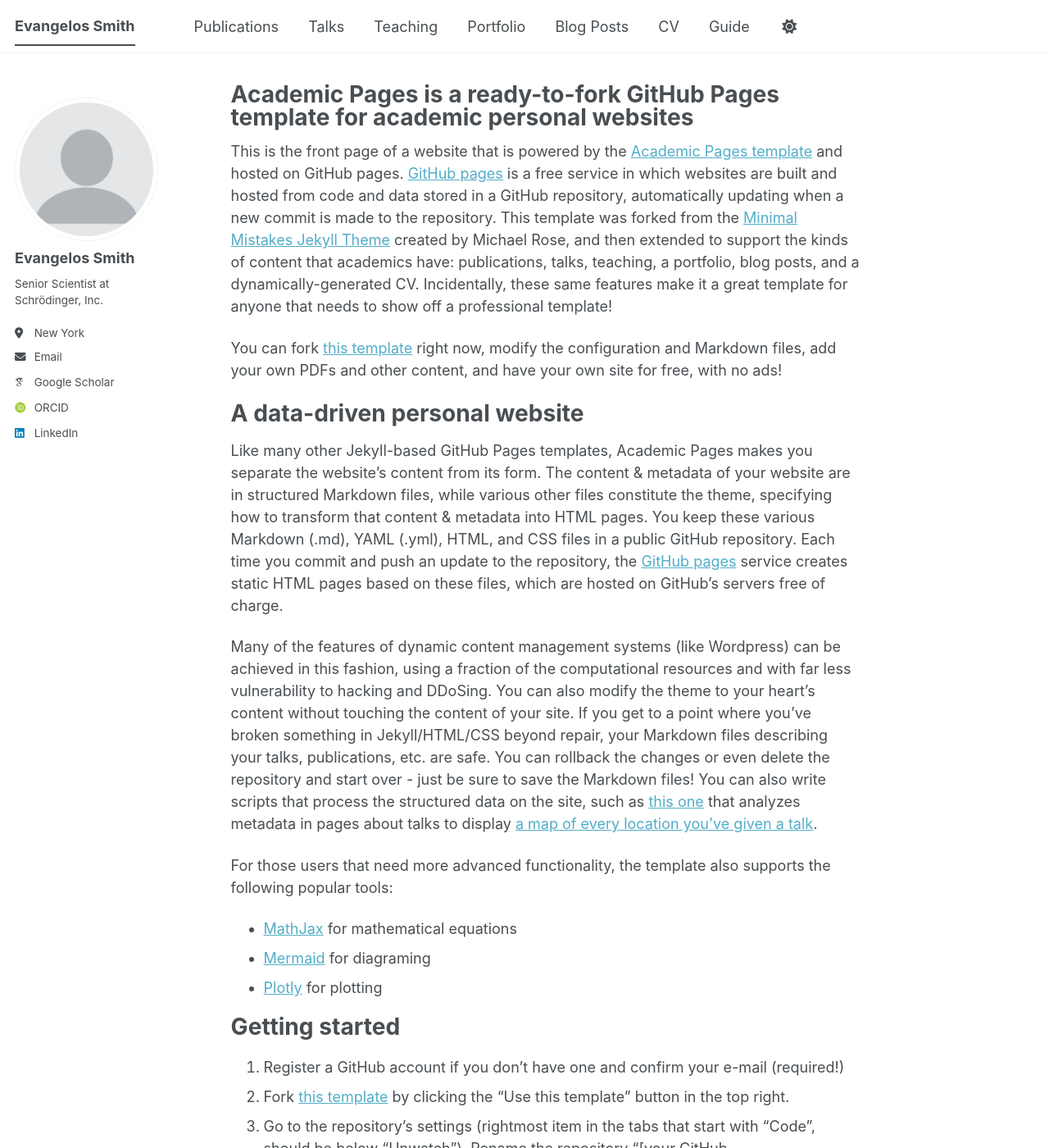
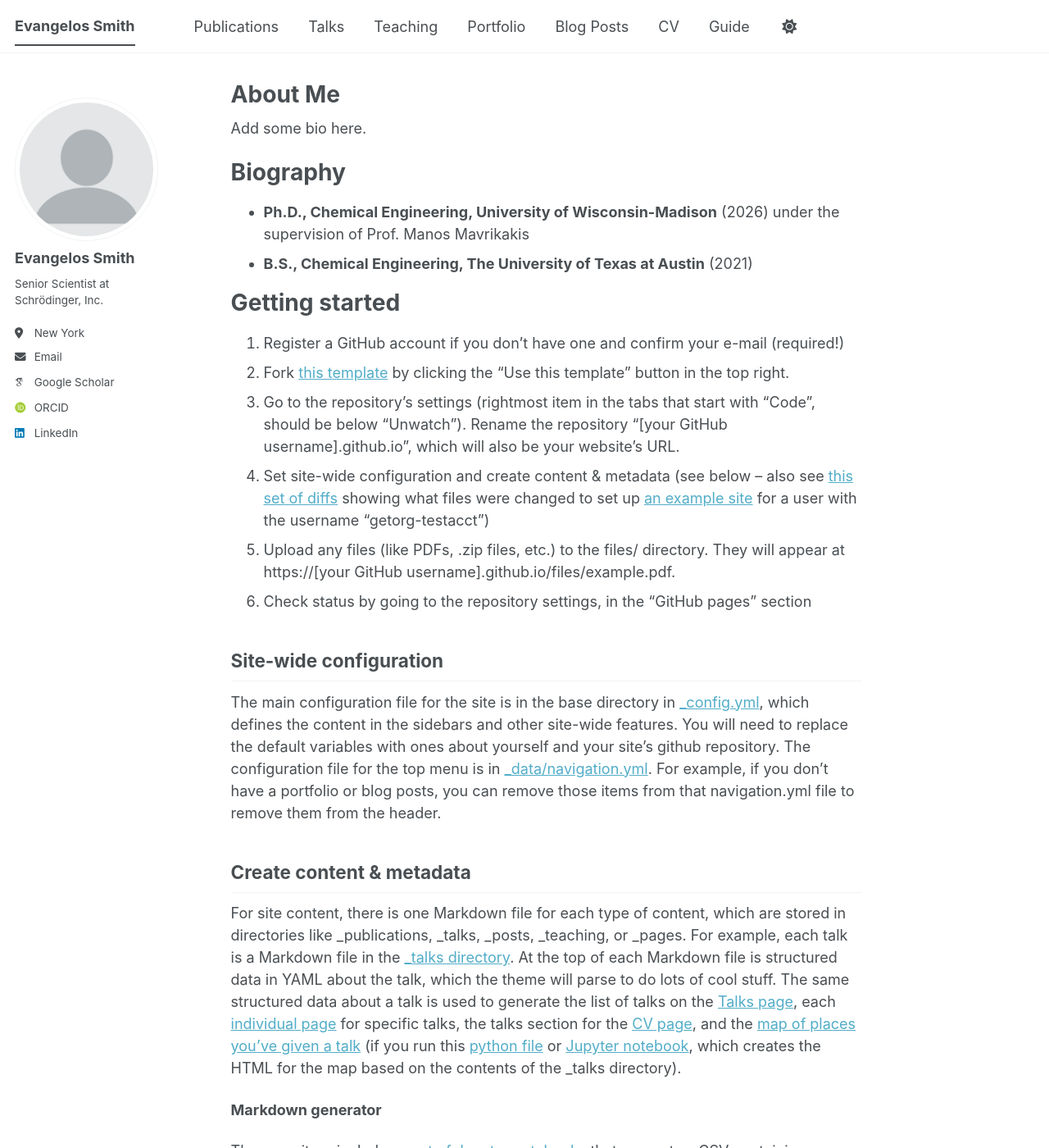
Before and after one commit to evangelossmith/evangelossmith.github.io, a Jekyll site: the page built from _pages/about.md, in a window 1280 px wide and 1400 px high. Shown: the whole window at 82% size. Built offline with Jekyll 4.4.1, drawn with Linux system fonts in a browser that asks for light colours; some web fonts are replaced; a script bundle is joined from its source files by our own code; library files that are not in the unit come from our copies.

Commit message:
Update about.md

```diff
--- a/_pages/about.md
+++ b/_pages/about.md
@@ -1,26 +1,18 @@
 ---
 permalink: /
-title: "Academic Pages is a ready-to-fork GitHub Pages template for academic personal websites"
+title: "About Me"
 author_profile: true
 redirect_from:
   - /about/
   - /about.html
 ---
 
-This is the front page of a website that is powered by the [Academic Pages template](https://github.com/academicpages/academicpages.github.io) and hosted on GitHub pages. [GitHub pages](https://pages.github.com) is a free service in which websites are built and hosted from code and data stored in a GitHub repository, automatically updating when a new commit is made to the repository. This template was forked from the [Minimal Mistakes Jekyll Theme](https://mmistakes.github.io/minimal-mistakes/) created by Michael Rose, and then extended to support the kinds of content that academics have: publications, talks, teaching, a portfolio, blog posts, and a dynamically-generated CV. Incidentally, these same features make it a great template for anyone that needs to show off a professional template!
+Add some bio here.
 
- You can fork [this template](https://github.com/academicpages/academicpages.github.io) right now, modify the configuration and Markdown files, add your own PDFs and other content, and have your own site for free, with no ads!
-
-A data-driven personal website
+Biography
 ======
-Like many other Jekyll-based GitHub Pages templates, Academic Pages makes you separate the website's content from its form. The content & metadata of your website are in structured Markdown files, while various other files constitute the theme, specifying how to transform that content & metadata into HTML pages. You keep these various Markdown (.md), YAML (.yml), HTML, and CSS files in a public GitHub repository. Each time you commit and push an update to the repository, the [GitHub pages](https://pages.github.com/) service creates static HTML pages based on these files, which are hosted on GitHub's servers free of charge.
-
-Many of the features of dynamic content management systems (like Wordpress) can be achieved in this fashion, using a fraction of the computational resources and with far less vulnerability to hacking and DDoSing. You can also modify the theme to your heart's content without touching the content of your site. If you get to a point where you've broken something in Jekyll/HTML/CSS beyond repair, your Markdown files describing your talks, publications, etc. are safe. You can rollback the changes or even delete the repository and start over - just be sure to save the Markdown files! You can also write scripts that process the structured data on the site, such as [this one](https://github.com/academicpages/academicpages.github.io/blob/master/talkmap.ipynb) that analyzes metadata in pages about talks to display [a map of every location you've given a talk](https://academicpages.github.io/talkmap.html).
-
-For those users that need more advanced functionality, the template also supports the following popular tools:
-- [MathJax](https://www.mathjax.org/) for mathematical equations
-- [Mermaid](https://mermaid.js.org/) for diagraming
-- [Plotly](https://plotly.com/javascript/) for plotting
+- **Ph.D., Chemical Engineering, University of Wisconsin-Madison** (2026) under the supervision of Prof. Manos Mavrikakis
+- **B.S., Chemical Engineering, The University of Texas at Austin** (2021)
 
 Getting started
 ======
```
